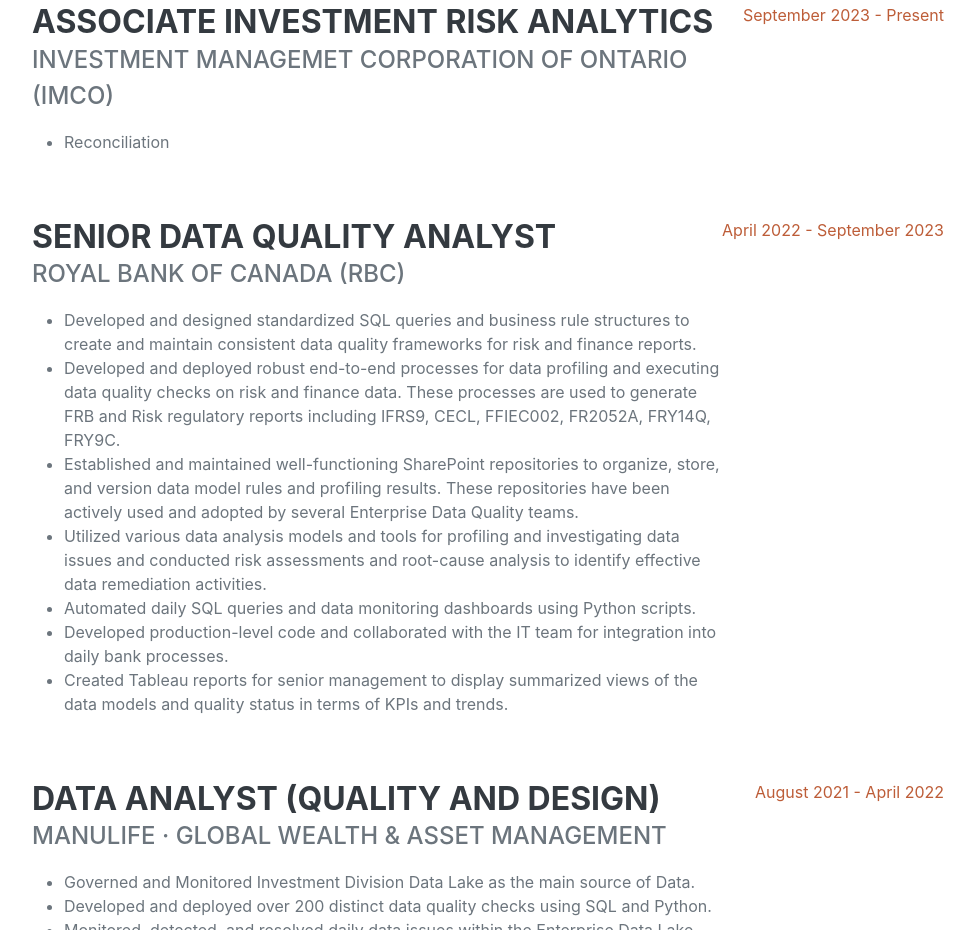
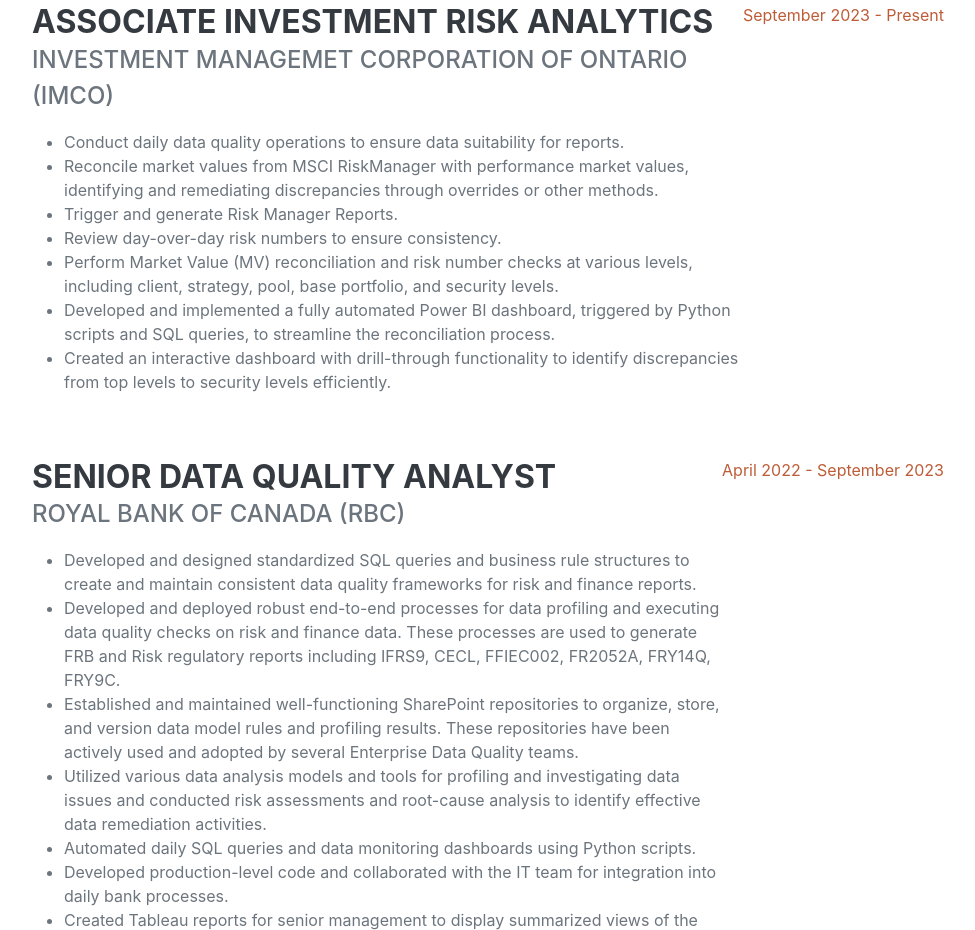
Before and after one commit to Sasan-Taghadosi/CV, a plain HTML site: page index.html in a window 1280 px wide. Shown: the part 1035-1965 px from the top of the page, without its empty margins (288-1263 px from the left). Drawn offline with nearby package versions, Linux system fonts and the light colour scheme; a web font is replaced by a local one.

Commit message:
Update index.html

```diff
--- a/index.html
+++ b/index.html
@@ -70,7 +70,13 @@
             <h3 class="mb-0">Associate Investment Risk Analytics</h3>
             <div class="subheading mb-3">Investment Managemet Corporation of Ontario (IMCO)</div>
             <ul>
-              <li>Reconciliation</li>
+             <li>Conduct daily data quality operations to ensure data suitability for reports.</li>
+             <li>Reconcile market values from MSCI RiskManager with performance market values, identifying and remediating discrepancies through overrides or other methods.</li>
+             <li>Trigger and generate Risk Manager Reports.</li>
+             <li>Review day-over-day risk numbers to ensure consistency.</li>
+             <li>Perform Market Value (MV) reconciliation and risk number checks at various levels, including client, strategy, pool, base portfolio, and security levels.</li>
+             <li>Developed and implemented a fully automated Power BI dashboard, triggered by Python scripts and SQL queries, to streamline the reconciliation process.</li>
+             <li>Created an interactive dashboard with drill-through functionality to identify discrepancies from top levels to security levels efficiently.</li>
             </ul>
           </div>
           <div class="flex-shrink-0"><span class="text-primary">September 2023 - Present</span></div>
```
